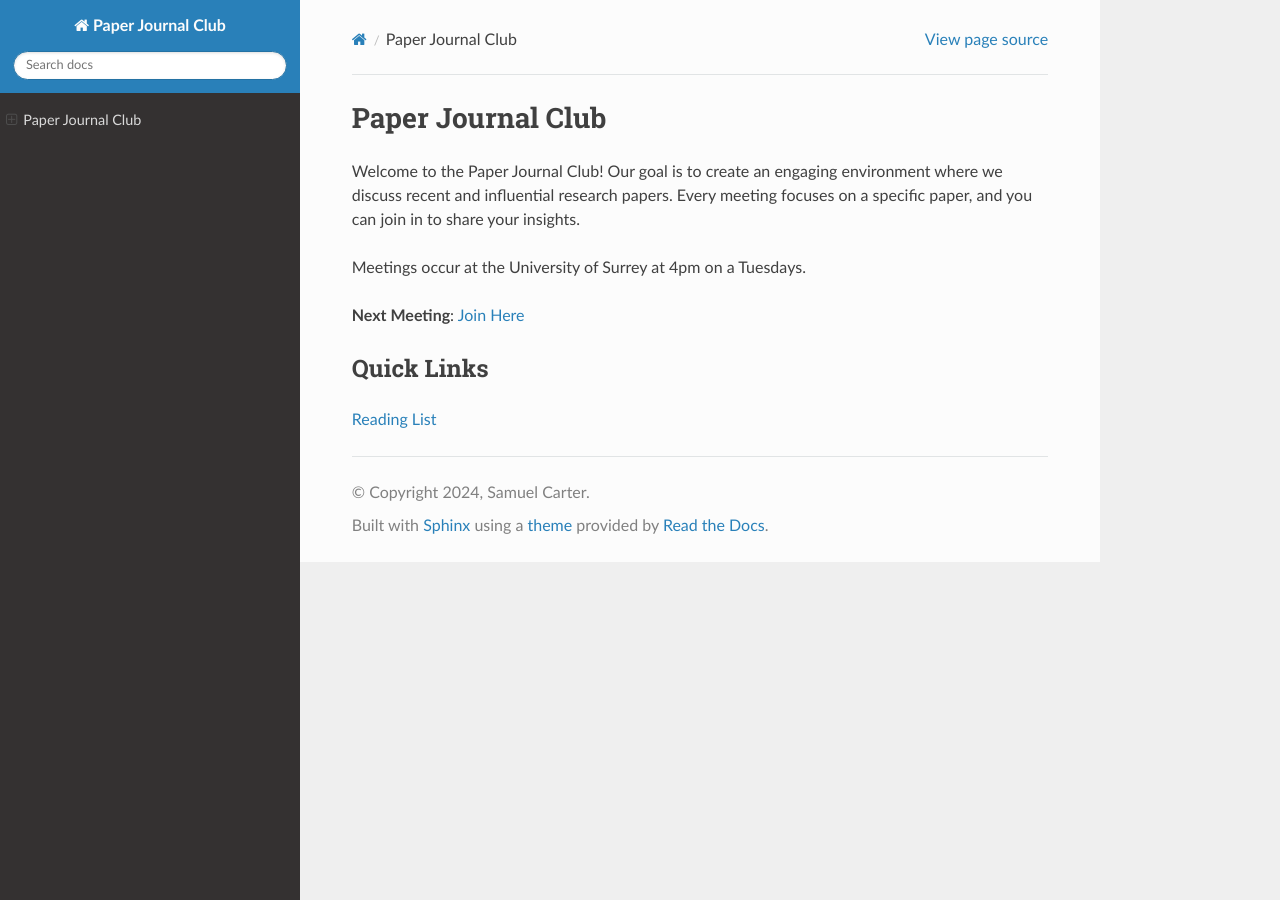
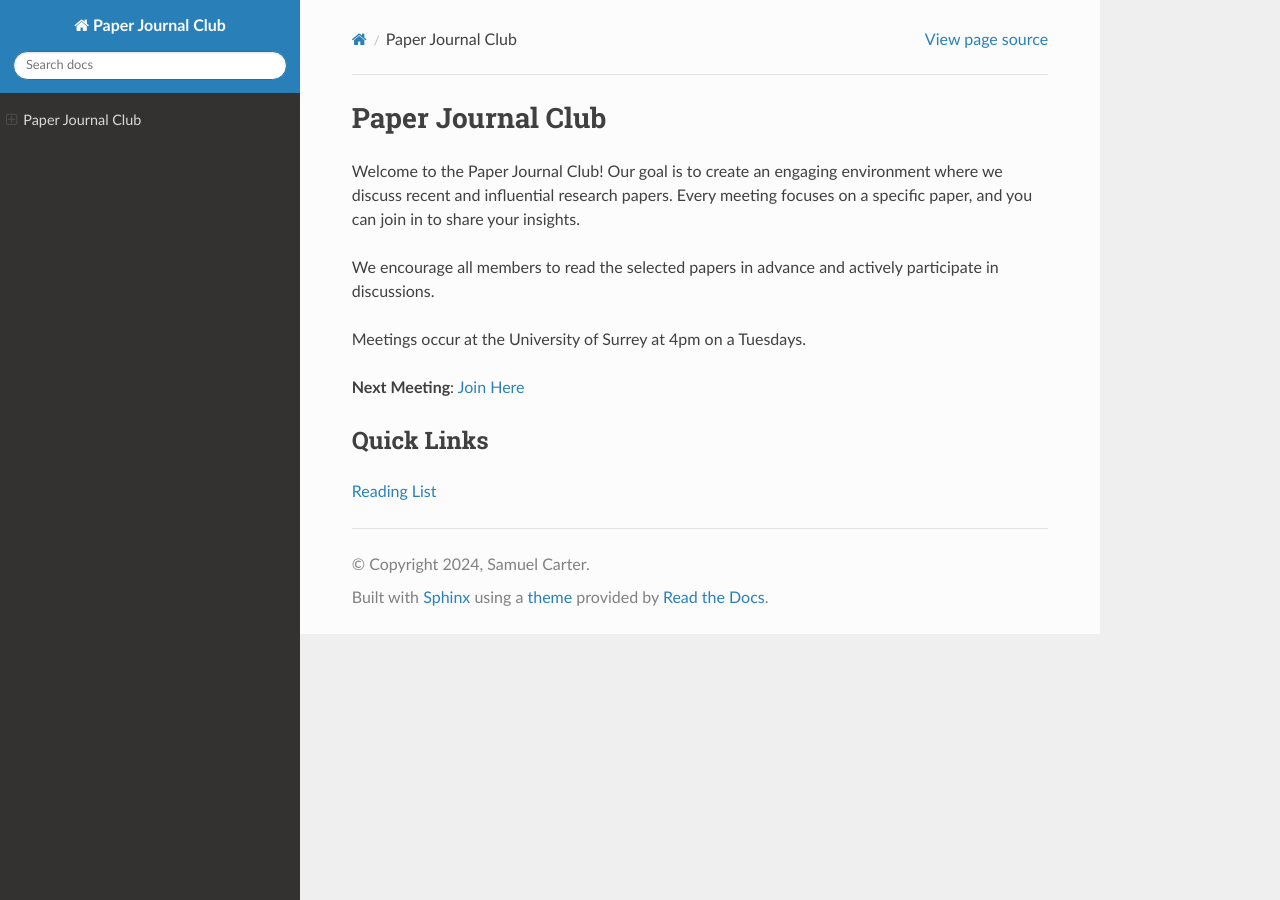
Before and after one commit to cbedio/Paper-Journal-Club, a Sphinx documentation site: the page built from docs/index.md, in a window 1280 px wide. Built offline with Sphinx 7.4.7 and the Read the Docs theme 3.1.0, drawn with Linux system fonts in a browser that asks for light colours.

Commit message:
updated md

```diff
--- a/docs/conf.py
+++ b/docs/conf.py
@@ -32,12 +32,6 @@ html_css_files = [
     'custom.css',
 ]
 
-html_theme_options = {
-    'navbar_title': "Paper Journal Club",
-    'globaltoc_depth': 2,
-    'globaltoc_collapse': True,
-    'globaltoc_includehidden': True,
-}
 
 html_theme_options = {
     'navbar_title': "Paper Journal Club",
--- a/docs/index.md
+++ b/docs/index.md
@@ -1,6 +1,8 @@
 # Paper Journal Club
 
 Welcome to the Paper Journal Club! Our goal is to create an engaging environment where we discuss recent and influential research papers. Every meeting focuses on a specific paper, and you can join in to share your insights.
+
+We encourage all members to read the selected papers in advance and actively participate in discussions.
 
 Meetings occur at the University of Surrey at 4pm on a Tuesdays.
 
```
Also changed, not shown: Welcome.md (deleted, +0 -9 lines).
